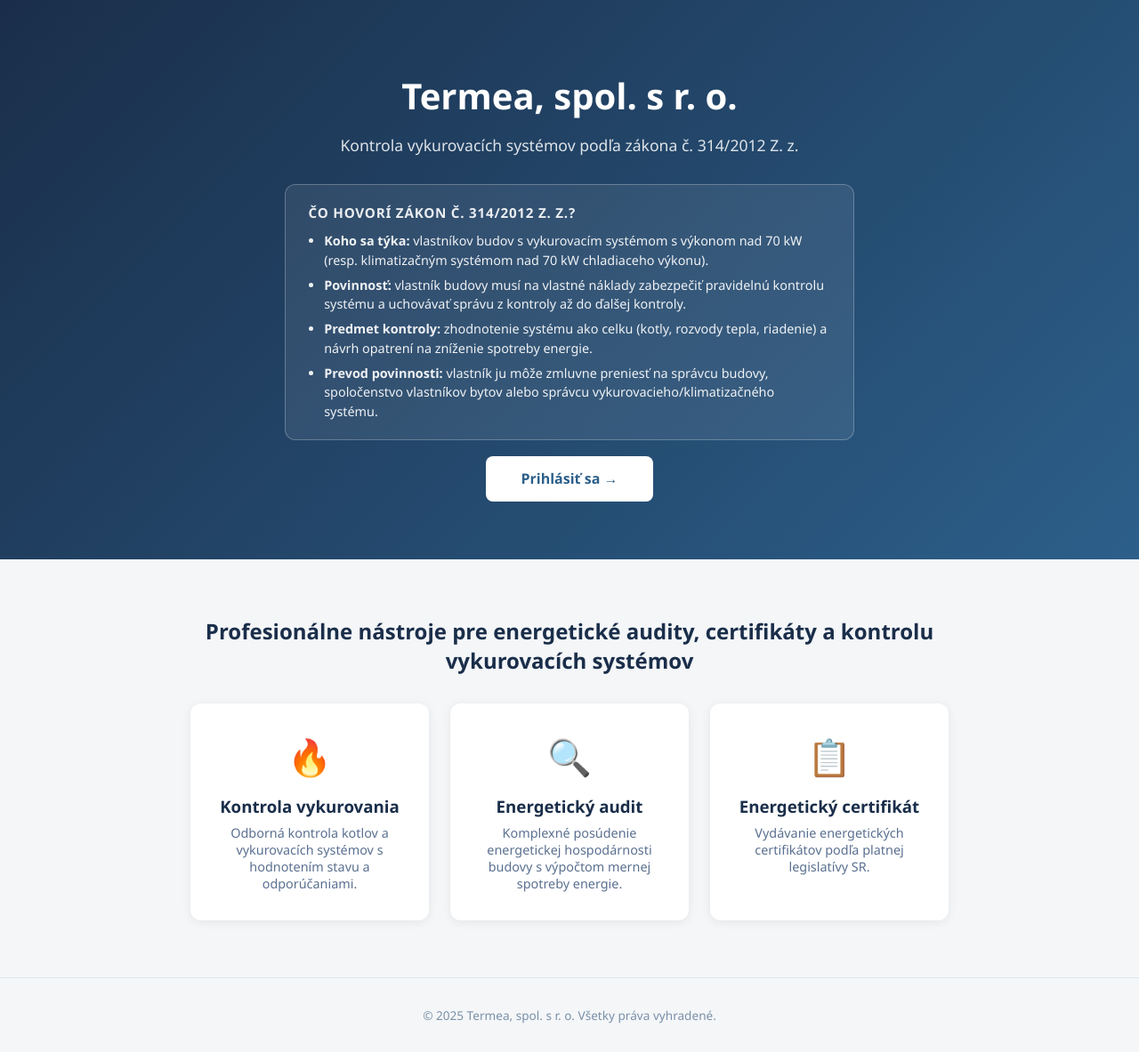
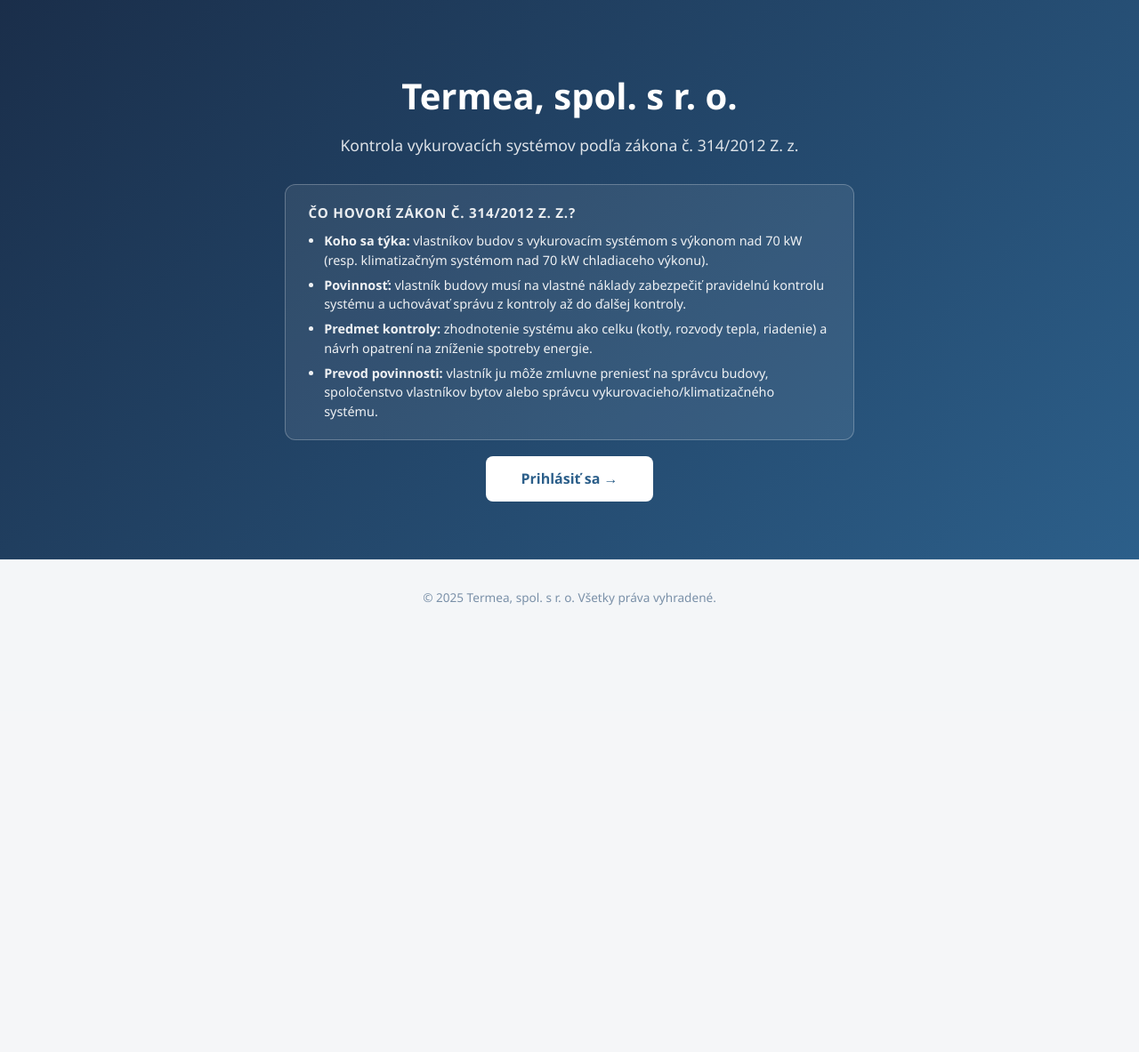
Before and after one commit to fzdwf8vzfh-lab/energeticke-spravy, a Flask app: page / in a window 1280 px wide. Shown: the whole page at 89% size. After the commit the page ends 681 px from the top, so only its background shows below. Run offline with Flask 3, Linux system fonts and the light colour scheme.

Commit message:
Odstrániť z úvodnej stránky sekciu s modulmi pred prihlásením
Nadpis "Profesionálne nástroje..." a karty Kontrola vykurovania /
Energetický audit / Energetický certifikát sú odteraz viditeľné až
po prihlásení na dashboarde, kde už existujú. Odstránené aj súvisiace
nepoužívané CSS pravidlá.
Co-Authored-By: Claude Sonnet 5 <noreply@anthropic.com>
Claude-Session: https://claude.ai/code/session_01TiciS8R7EZNhvE6ykngS15

```diff
--- a/templates/index.html
+++ b/templates/index.html
@@ -48,35 +48,15 @@
         .law-info li { margin-bottom: 0.4rem; }
         .law-info li:last-child { margin-bottom: 0; }
 
-        .services {
-            max-width: 900px;
-            margin: 4rem auto;
-            padding: 0 1.5rem;
-        }
-        .services h2 { text-align: center; color: #1a2e4a; margin-bottom: 2rem; font-size: 1.5rem; }
-        .cards { display: grid; grid-template-columns: repeat(3, 1fr); gap: 1.5rem; }
-        .card {
-            background: #fff;
-            border-radius: 12px;
-            padding: 2rem;
-            box-shadow: 0 2px 12px rgba(0,0,0,0.07);
-            text-align: center;
-        }
-        .card .icon { font-size: 2.5rem; margin-bottom: 1rem; }
-        .card h3 { color: #1a2e4a; margin-bottom: 0.5rem; }
-        .card p { font-size: 0.9rem; color: #5a7090; }
-
         footer {
             text-align: center;
             padding: 2rem;
             color: #7a90a8;
             font-size: 0.85rem;
             border-top: 1px solid #e0e6ec;
-            margin-top: 4rem;
         }
 
         @media (max-width: 600px) {
-            .cards { grid-template-columns: 1fr; }
             header h1 { font-size: 1.8rem; }
         }
     </style>
@@ -99,27 +79,6 @@
     <a href="{{ url_for('login') }}" class="btn-hero">Prihlásiť sa →</a>
 </header>
 
-<div class="services">
-    <h2>Profesionálne nástroje pre energetické audity, certifikáty a kontrolu vykurovacích systémov</h2>
-    <div class="cards">
-        <div class="card">
-            <div class="icon">🔥</div>
-            <h3>Kontrola vykurovania</h3>
-            <p>Odborná kontrola kotlov a vykurovacích systémov s hodnotením stavu a odporúčaniami.</p>
-        </div>
-        <div class="card">
-            <div class="icon">🔍</div>
-            <h3>Energetický audit</h3>
-            <p>Komplexné posúdenie energetickej hospodárnosti budovy s výpočtom mernej spotreby energie.</p>
-        </div>
-        <div class="card">
-            <div class="icon">📋</div>
-            <h3>Energetický certifikát</h3>
-            <p>Vydávanie energetických certifikátov podľa platnej legislatívy SR.</p>
-        </div>
-    </div>
-</div>
-
 <footer>
     &copy; {{ 2025 }} Termea, spol. s r. o. Všetky práva vyhradené.
 </footer>
```
